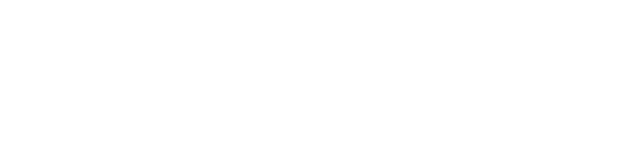
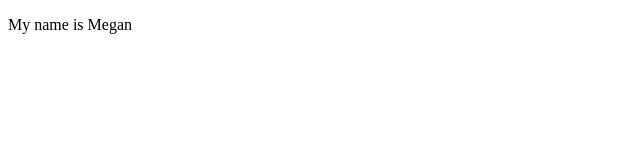
Before and after one commit to megan-nepshinsky/MyFirstRepl-, a plain HTML site: page index.html in a window 1280 px wide. Shown: the whole page, without its empty margins (0-640 px from the left). Drawn offline with Linux system fonts and the light colour scheme.

Commit message:
Update index.html

```diff
--- a/index.html
+++ b/index.html
@@ -8,5 +8,6 @@
   </head>
   <body>
     <script src="script.js"></script>
+    <p> My name is Megan</p>
   </body>
 </html>
```
